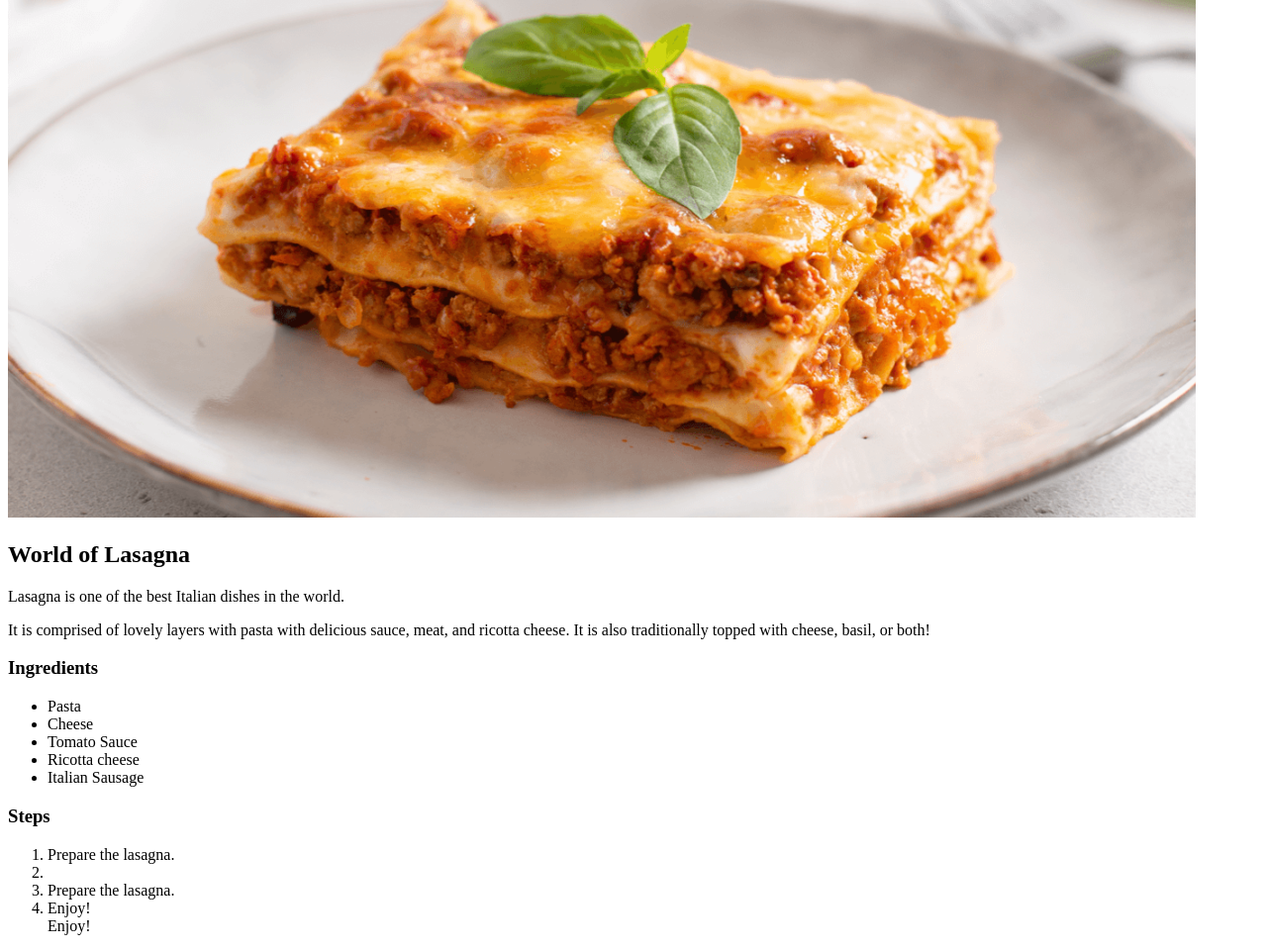
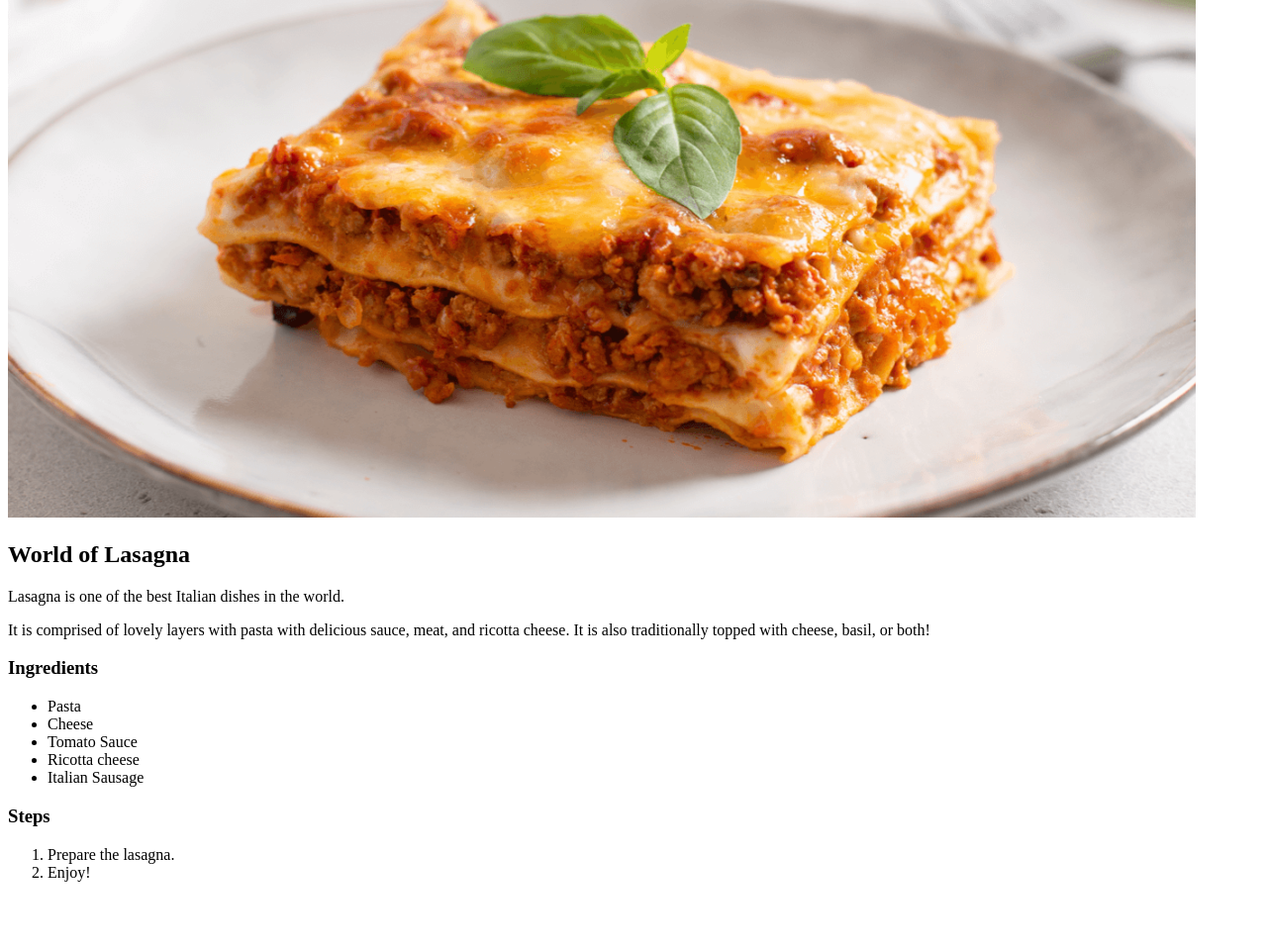
Before and after one commit to dberrio2000/odin-recipes, a plain HTML site: page recipes/lasagna.html in a window 1280 px wide. Shown: the part 250-1211 px from the top of the page at 99% size. After the commit the page ends 1157 px from the top, so only its background shows below. Drawn offline with Linux system fonts and the light colour scheme.

Commit message:
Fixed page formatting.

```diff
--- a/recipes/lasagna.html
+++ b/recipes/lasagna.html
@@ -40,12 +40,7 @@
                 <li>
                     Prepare the lasagna.
                 </li>
-                <li>     <li>
-                    Prepare the lasagna.
-                </li>
                 <li>
-                    Enjoy!
-                </li>
                     Enjoy!
                 </li>
             </ol>
```
